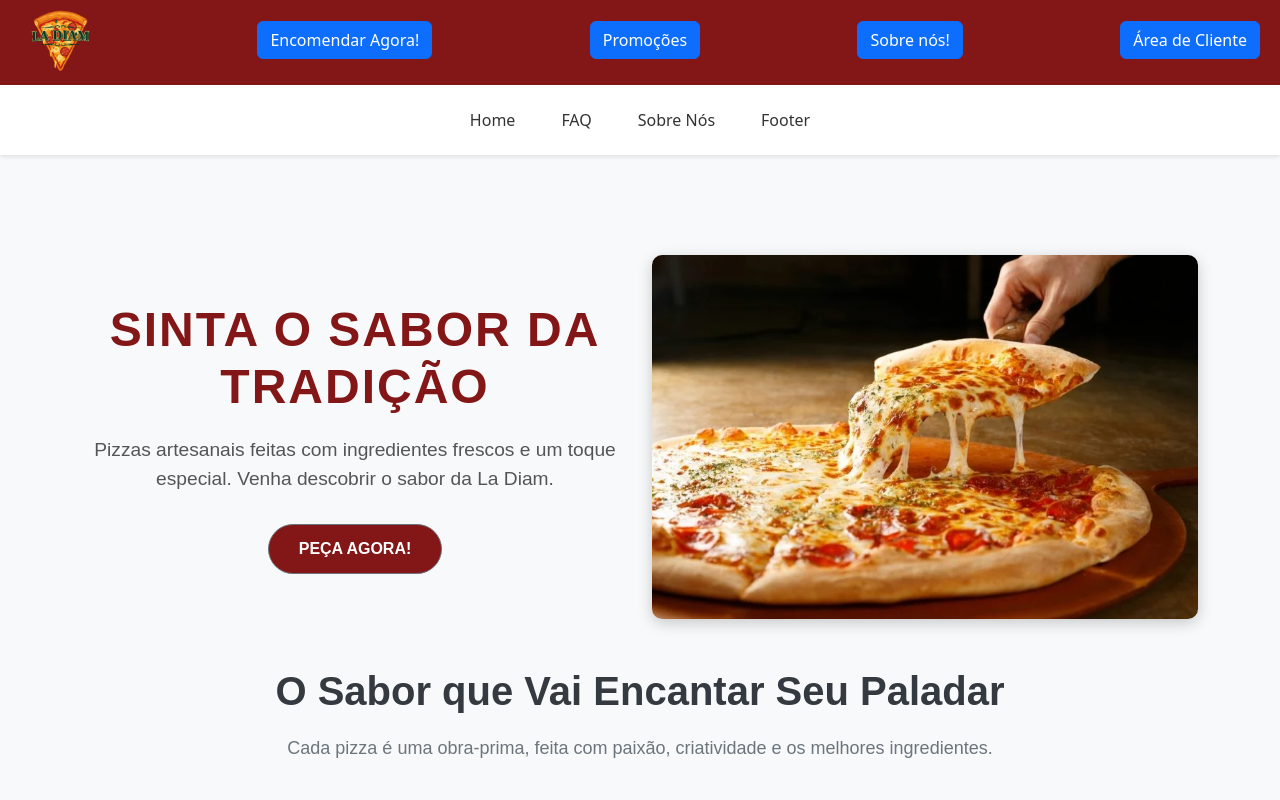
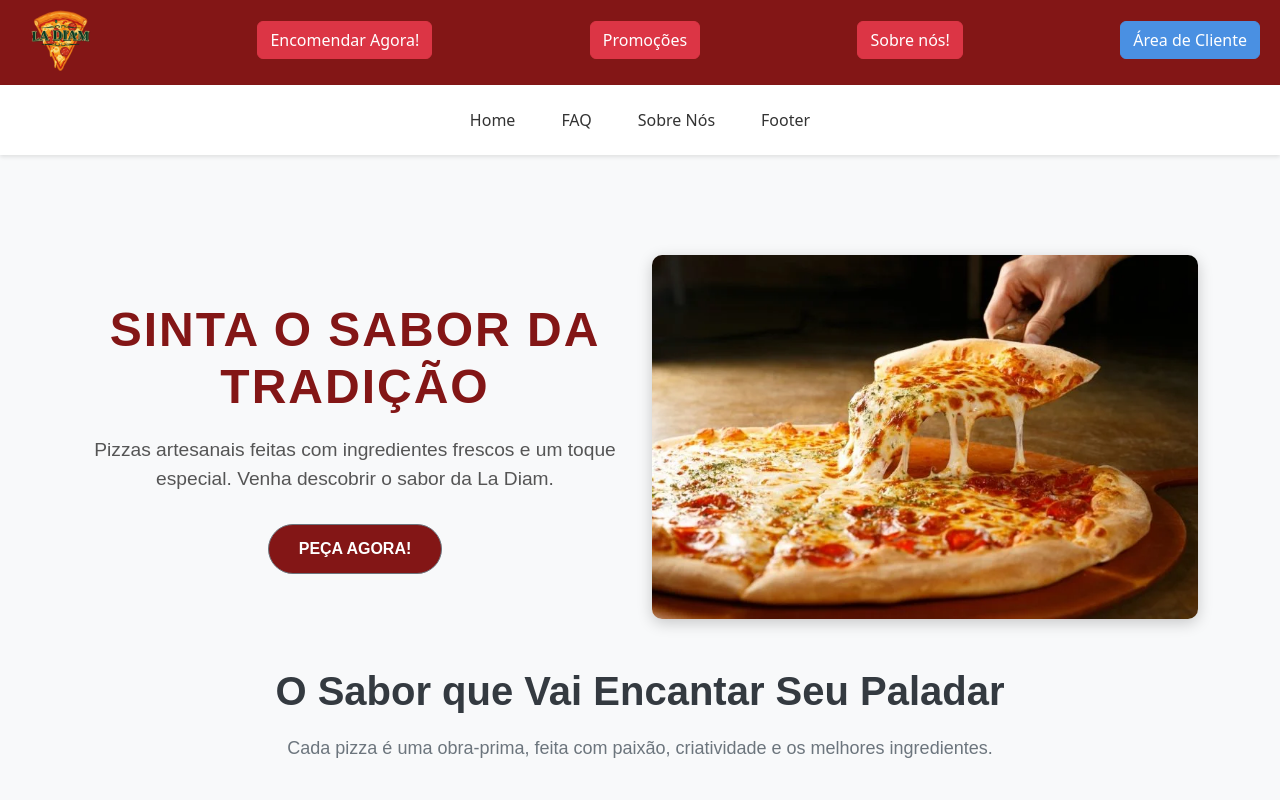
Before and after one commit to HugoM-10/LaDiam-Projeto, a React (Create React App) app in the folder la_diam-frontend/: page / in a window 1280 px wide. Shown: the top 800 px of the page. Built offline with nearby package versions, Linux system fonts and the light colour scheme; no server answers.

Commit message:
Refactor Header component styles and update button variants for improved UI consistency; add custom CSS for theme variables

```diff
--- a/la_diam-frontend/src/Header/Header.css
+++ b/la_diam-frontend/src/Header/Header.css
@@ -1,18 +1,9 @@
 /* Header.css */
 .app-header {
   background-color: #831616;
-  /* background: linear-gradient(to bottom, #831616 60%, #fff 40%); */
-  /* display: flex; */
-  /* justify-content: space-between; */
-  /* align-items: center; */
-  /* padding: 0 20px; */
-  /* height: 200px; */
-  /*  */
-  /* position: relative; */
   overflow: hidden;
   height: 10vh;
 }
-
 
 .header-content {
   display: flex;
@@ -35,28 +26,3 @@
   justify-content: space-between;
   gap: 30px;
 }
-
-.header-actions {
-  position: absolute;
-  top: 20px;
-  right: 30px;
-  margin: 0;
-  z-index: 2;
-}
-
-.login-button {
-  background-color: transparent;
-  color: #fff;
-  border: 2px solid #fff;
-  padding: 10px 25px;
-  border-radius: 4px;
-  font-weight: bold;
-  font-size: 16px;
-  cursor: pointer;
-  transition: all 0.3s ease;
-}
-
-.login-button:hover {
-  background-color: #fff;
-  color: #831616;
-}
--- a/la_diam-frontend/src/Header/Header.js
+++ b/la_diam-frontend/src/Header/Header.js
@@ -1,8 +1,7 @@
 import React from "react";
 import "./Header.css";
 import { useNavigate, Link } from "react-router-dom";
-import { Container, Row, Col, Button } from "react-bootstrap";
-import { useContext } from "react";
+import { Button } from "react-bootstrap";
 import { FaShoppingCart } from "react-icons/fa";
 import { MdOutlineEmail } from "react-icons/md";
 import { FaRegUserCircle } from "react-icons/fa";
@@ -18,11 +17,11 @@ function Header({isLoggedIn}) {
           <img src="Logo-LaDiam.png" alt="Logo" className="logo-image" />
         </Link>
 
-        <Button>Encomendar Agora!</Button>
+        <Button variant="danger">Encomendar Agora!</Button>
 
-        <Button>Promoções</Button>
+        <Button variant="danger">Promoções</Button>
 
-        <Button>Sobre nós!</Button>
+        <Button variant="danger">Sobre nós!</Button>
 
         {isLoggedIn ? (
           <div className="header-icons">
@@ -34,7 +33,7 @@ function Header({isLoggedIn}) {
         ) : (
           <div>
             <Link to="/login">
-              <Button color="danger">Área de Cliente</Button>
+              <Button color="warning">Área de Cliente</Button>
             </Link>
           </div>
         )}
--- /dev/null
+++ b/la_diam-frontend/src/custom.css
@@ -0,0 +1,26 @@
+/* src/custom.css */
+
+:root {
+    --primary: #4a90e2;
+    --secondary: #ff9800;
+    --success: #4caf50;
+    --danger: #f44336;
+    --warning: #ffeb3b;
+    --info: #00bcd4;
+    --light: #f8f9fa;
+    --dark: #343a40;
+  }
+
+  /* Também podes redefinir diretamente as classes bootstrap */
+  .btn-primary {
+    background-color: var(--primary);
+    border-color: var(--primary);
+  }
+
+  .bg-primary {
+    background-color: var(--primary) !important;
+  }
+
+  .text-primary {
+    color: var(--primary) !important;
+  }
--- a/la_diam-frontend/src/index.css
+++ b/la_diam-frontend/src/index.css
@@ -1,3 +1,5 @@
+/* src/index.css */
+
 * {
   box-sizing: border-box;
 }
--- a/la_diam-frontend/src/index.js
+++ b/la_diam-frontend/src/index.js
@@ -5,6 +5,8 @@ import App from './App';
 import reportWebVitals from './reportWebVitals';
 import { BrowserRouter } from 'react-router-dom';
 import 'bootstrap/dist/css/bootstrap.min.css';
+import './custom.css';
+
 
 
 const root = ReactDOM.createRoot(document.getElementById('root'));
```
